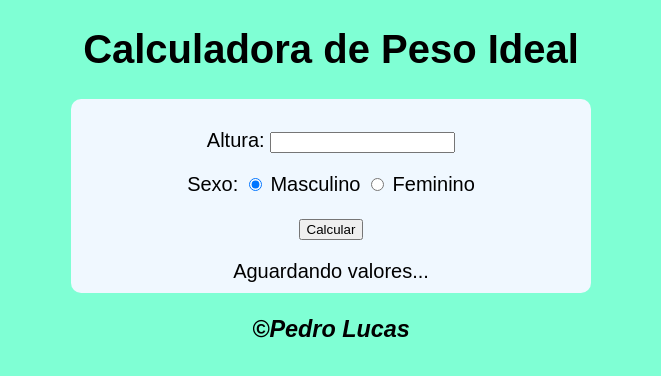
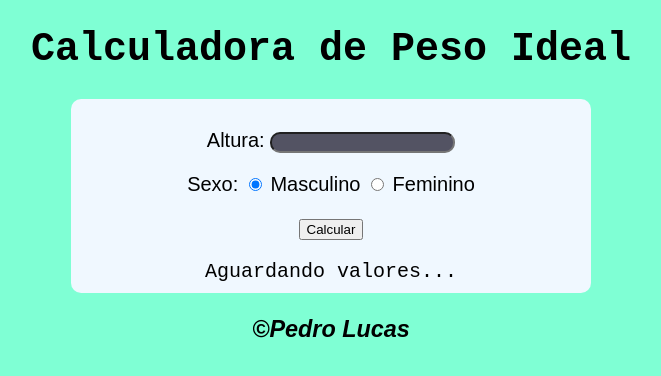
Before and after one commit to PedroLucaV/peso-ideal, a plain HTML site: page index.html in a window 1280 px wide. Shown: the whole page, without its empty margins (309-970 px from the left). Drawn offline with Linux system fonts and the light colour scheme.

Commit message:
arrumado estilização, modificada fonte e cores

```diff
--- a/style.css
+++ b/style.css
@@ -4,6 +4,8 @@ body{
 }
 header{
     text-align: center;
+    font: normal 20pt;
+    font-family: monospace;
 }
 section{
     text-align: center;
@@ -19,3 +21,15 @@ footer{
     text-align: center;
     font-style: italic;
 }
+#res{
+    margin: auto;
+    font-family: monospace;
+    text-align: center;
+}
+#alt{
+    border-radius: 10px;
+    background-color:rgb(83, 83, 99);
+    opacity: 100%;
+    color: rgb(255, 255, 255);
+    font: bold arial;
+}
```
